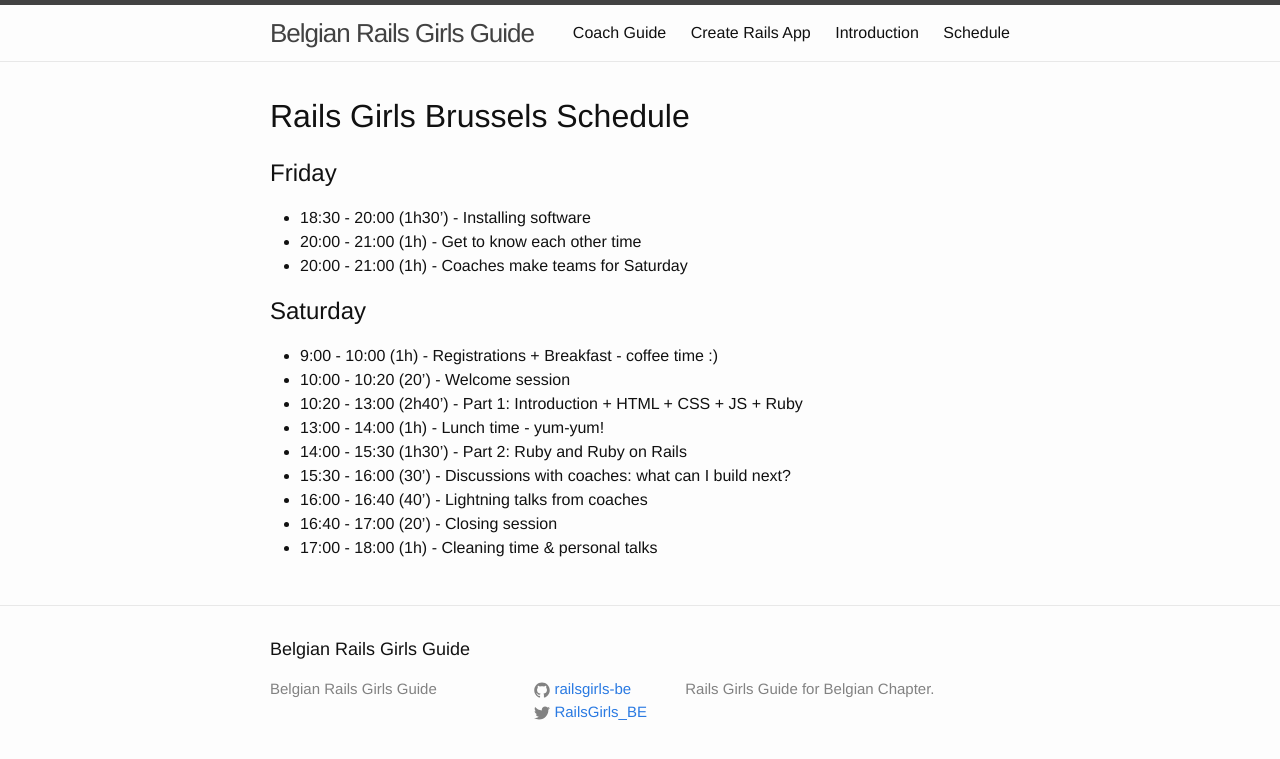
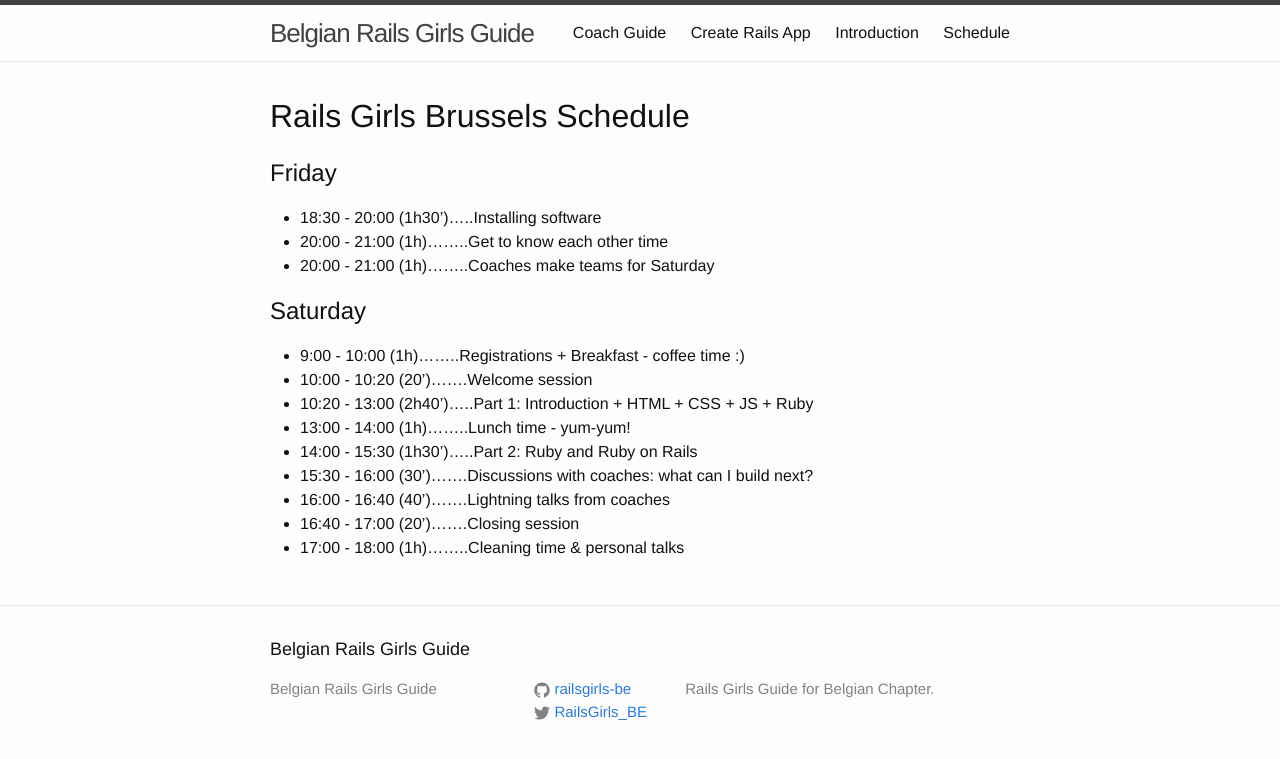
Before and after one commit to brug-be/railsgirls_guide, a Jekyll site: the page built from schedule.md, in a window 1280 px wide. Shown: the top 759 px of the page. Built offline with Jekyll 4.4.1, drawn with Linux system fonts in a browser that asks for light colours.

```diff
--- a/schedule.md
+++ b/schedule.md
@@ -8,18 +8,18 @@ permalink: /schedule/
 
 ## Friday
 
-* 18:30 - 20:00 (1h30') - Installing software
-* 20:00 - 21:00 (1h)    - Get to know each other time
-* 20:00 - 21:00 (1h)	- Coaches make teams for Saturday
+* 18:30 - 20:00 (1h30').....Installing software
+* 20:00 - 21:00 (1h)........Get to know each other time
+* 20:00 - 21:00 (1h)........Coaches make teams for Saturday
 
 ## Saturday
 
-* 9:00 	- 10:00 (1h)	- Registrations + Breakfast - coffee time :)
-* 10:00 - 10:20 (20')   - Welcome session
-* 10:20 - 13:00 (2h40') - Part 1: Introduction + HTML + CSS + JS + Ruby
-* 13:00 - 14:00 (1h)	- Lunch time - yum-yum!
-* 14:00 - 15:30 (1h30')	- Part 2: Ruby and Ruby on Rails
-* 15:30 - 16:00 (30')	- Discussions with coaches: what can I build next?
-* 16:00 - 16:40 (40')	- Lightning talks from coaches
-* 16:40 - 17:00 (20')	- Closing session
-* 17:00 - 18:00 (1h)	- Cleaning time & personal talks
+* 9:00 	- 10:00 (1h)........Registrations + Breakfast - coffee time :)
+* 10:00 - 10:20 (20').......Welcome session
+* 10:20 - 13:00 (2h40').....Part 1: Introduction + HTML + CSS + JS + Ruby
+* 13:00 - 14:00 (1h)........Lunch time - yum-yum!
+* 14:00 - 15:30 (1h30').....Part 2: Ruby and Ruby on Rails
+* 15:30 - 16:00 (30').......Discussions with coaches: what can I build next?
+* 16:00 - 16:40 (40').......Lightning talks from coaches
+* 16:40 - 17:00 (20').......Closing session
+* 17:00 - 18:00 (1h)........Cleaning time & personal talks
```
